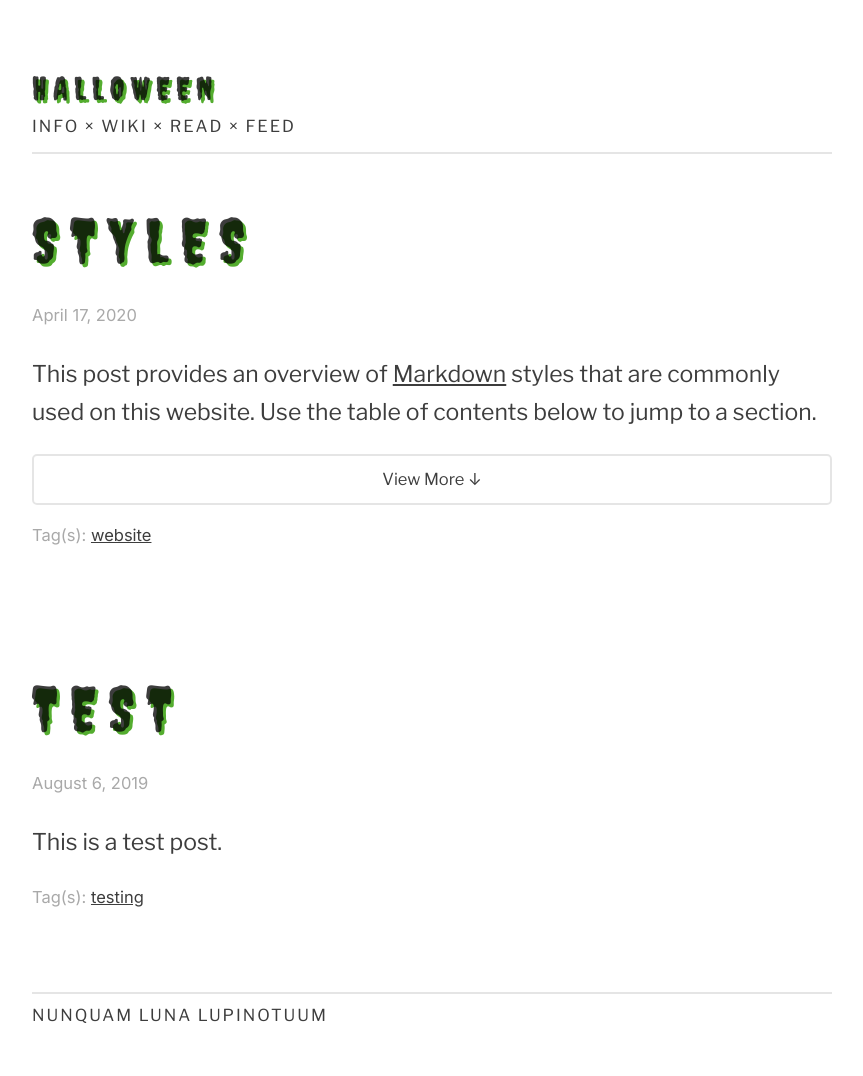
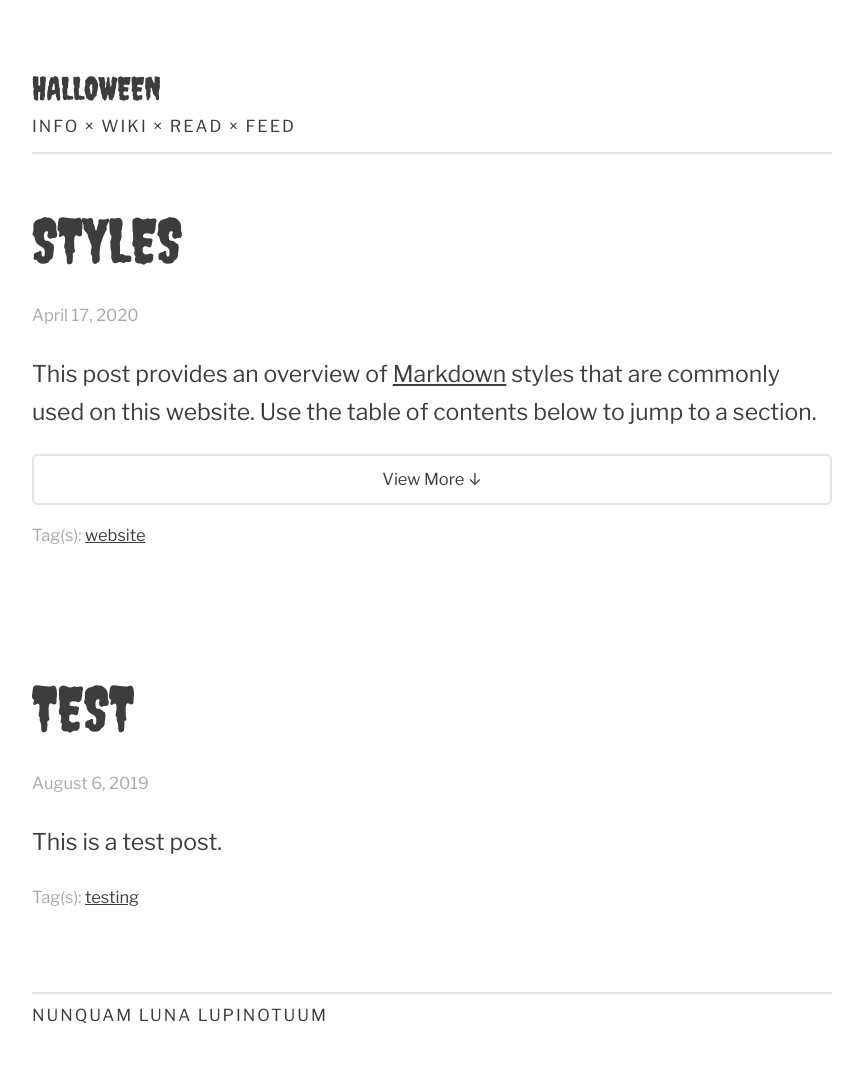
Before and after one commit to lmw13/lmw13, a Jekyll site: the page built from index.html, in a window 1280 px wide. Shown: the whole page, without its empty margins (208-1071 px from the left). Built offline with Jekyll 4.4.1, drawn with Linux system fonts in a browser that asks for light colours; the list of posts is cut into pages by our own code.

Commit message:
Update style.css

```diff
--- a/css/style.css
+++ b/css/style.css
@@ -1,4 +1,4 @@
-/* Body ⌁ */
+/* Body */
 
 body {
 	background: #FFFFFF;
@@ -91,30 +91,25 @@ h3,
 	font-family: 'Creepster', serif;
 	font-weight: 400;
 	text-transform: uppercase;
-	word-spacing: 0.5em;
-      	letter-spacing: 0.2em;
-	text-shadow: 3px 3px #54ad2f;
 }
 
 h1 {
 	font-size: 3.2em;
 	line-height: 1.15em;
-	color: #8BD76B;
 }
 
 .header {
 	font-size: 1.4em;
 	line-height: 1.25em;
-	color: #8BD76B;
 }
 
 .header a {
-	color: color: #8BD76B;
+	color: rgba(0, 0, 0, 0.76);
 	text-decoration: none !important;
 }
 
 .header a:hover {
-	color: color: #8BD76B;
+	color: rgba(0, 0, 0, 0.76);
 }
 
 h2 {
@@ -123,12 +118,12 @@ h2 {
 }
 
 h2 a {
-	color: color: #8BD76B !important;
+	color: rgba(0, 0, 0, 0.76) !important;
 	text-decoration: none !important;
 }
 
 h2 a:hover {
-	color: color: #8BD76B !important;
+	color: rgba(0, 0, 0, 0.76) !important;
 	text-decoration: none;
 }
 
@@ -149,8 +144,7 @@ h4 {
 time,
 .meta,
 figcaption {
-	font-family: 'Inter', SFMono-Regular, Consolas, Liberation Mono, Menlo, monospace;
-	font-feature-settings: "zero";
+	font-family: 'Libre Franklin', 'Inter', SFMono-Regular, Consolas, Liberation Mono, Menlo, monospace;
 	font-size: 0.718em;
 	color: rgb(169, 169, 169);
 }
```
